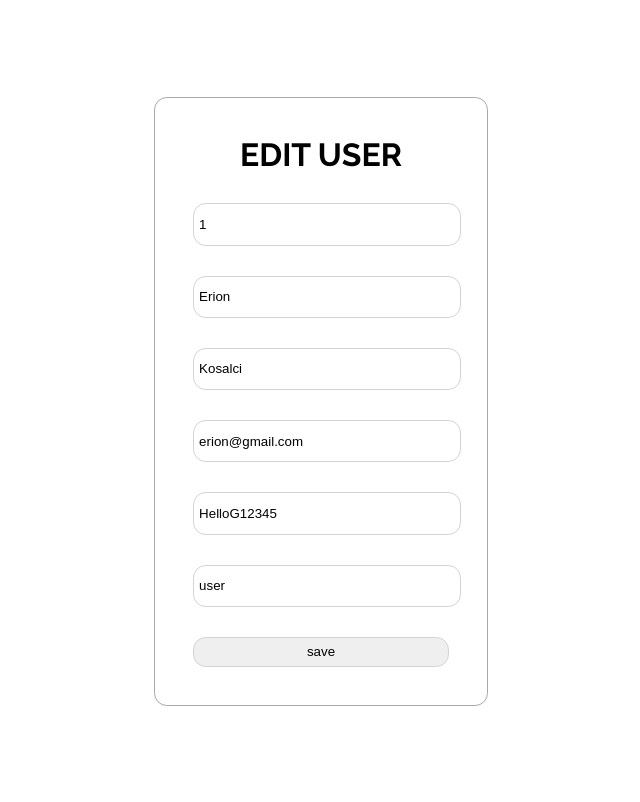
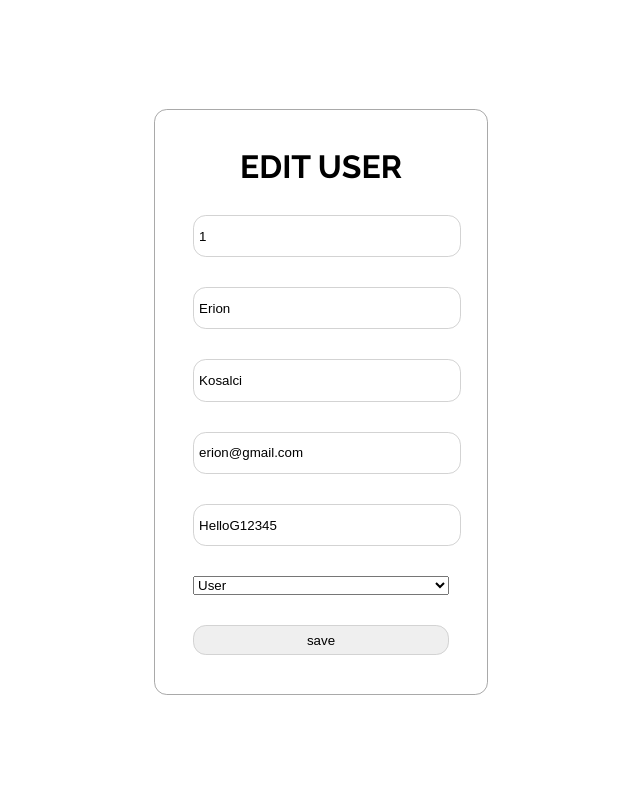
Before and after one commit to ErionG14/Metaverse---VR-Accessories, a PHP site: page /edit.php?id=1 in a window 1280 px wide. Shown: the part 88-890 px from the top of the page, without its empty margins (319-959 px from the left). Run offline with PHP 8.4, Linux system fonts and the light colour scheme; the visitor is signed in with stand-in values (Sample User, id 1); data comes from the database, SQL or seed files in the repository.

Commit message:
changed editing accounts role from text to selectable options

```diff
--- a/dashboard.php
+++ b/dashboard.php
@@ -49,6 +49,7 @@ if (!isset($_SESSION['name'])) {
         tr:nth-child(even) {
         background-color: #dddddd;
         }
+
 </style>
 </head>
 
--- a/edit.php
+++ b/edit.php
@@ -93,7 +93,10 @@ $user  = $userRepository->getUserById($userId);
                 <input type="text" name="password" value="<?= $user['password'] ?>">
             </div>
             <div class="inputPassword input">
-                <input type="text" name="role" value="<?= $user['role'] ?>">
+                 <select name="role">
+        <option value="user" <?= $user['role'] == 'user' ? 'selected' : '' ?>>User</option>
+        <option value="admin" <?= $user['role'] == 'admin' ? 'selected' : '' ?>>Admin</option>
+    </select>
             </div>
 
                 <input type="submit" name="editBtn" value="save">
```
